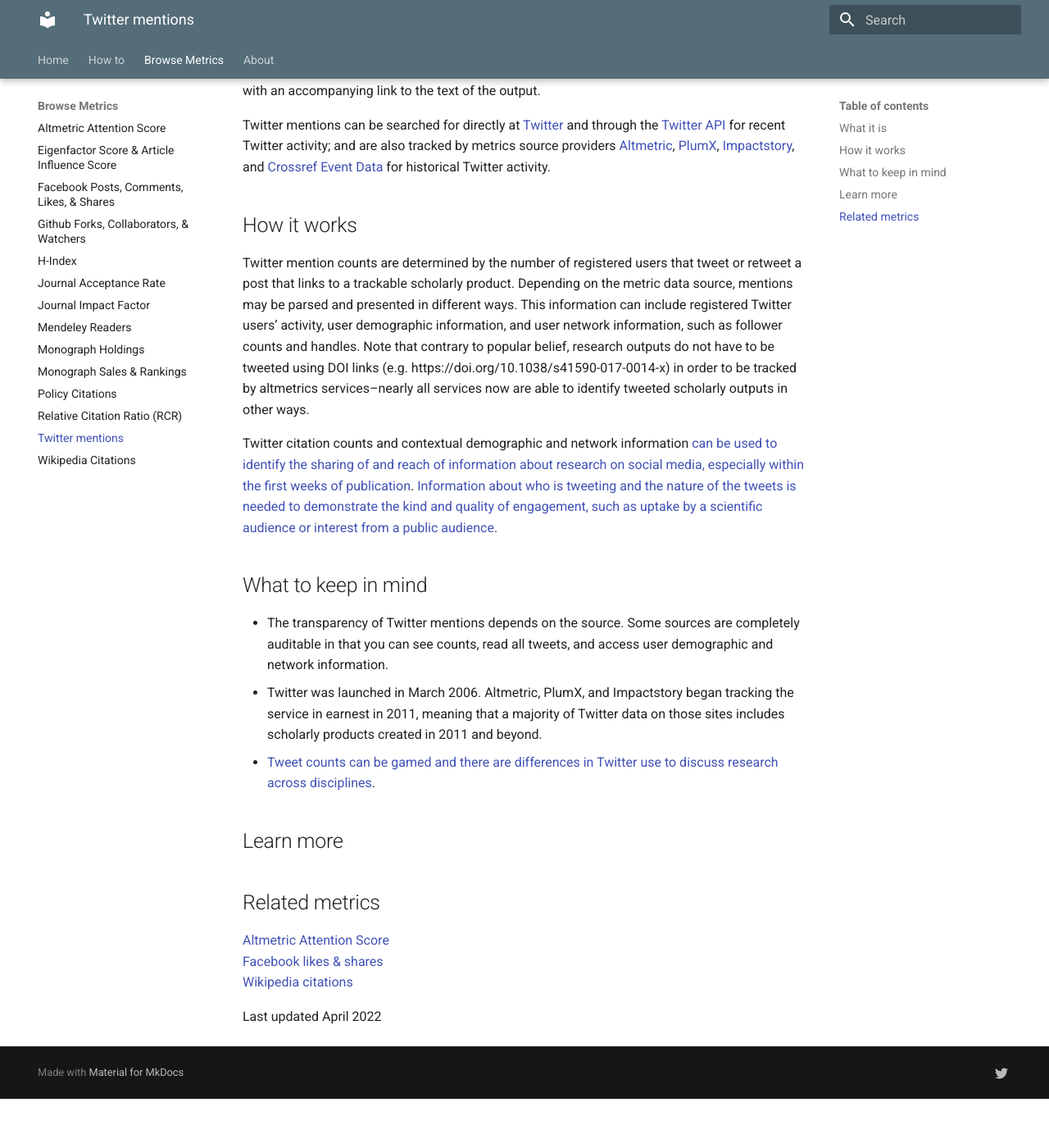
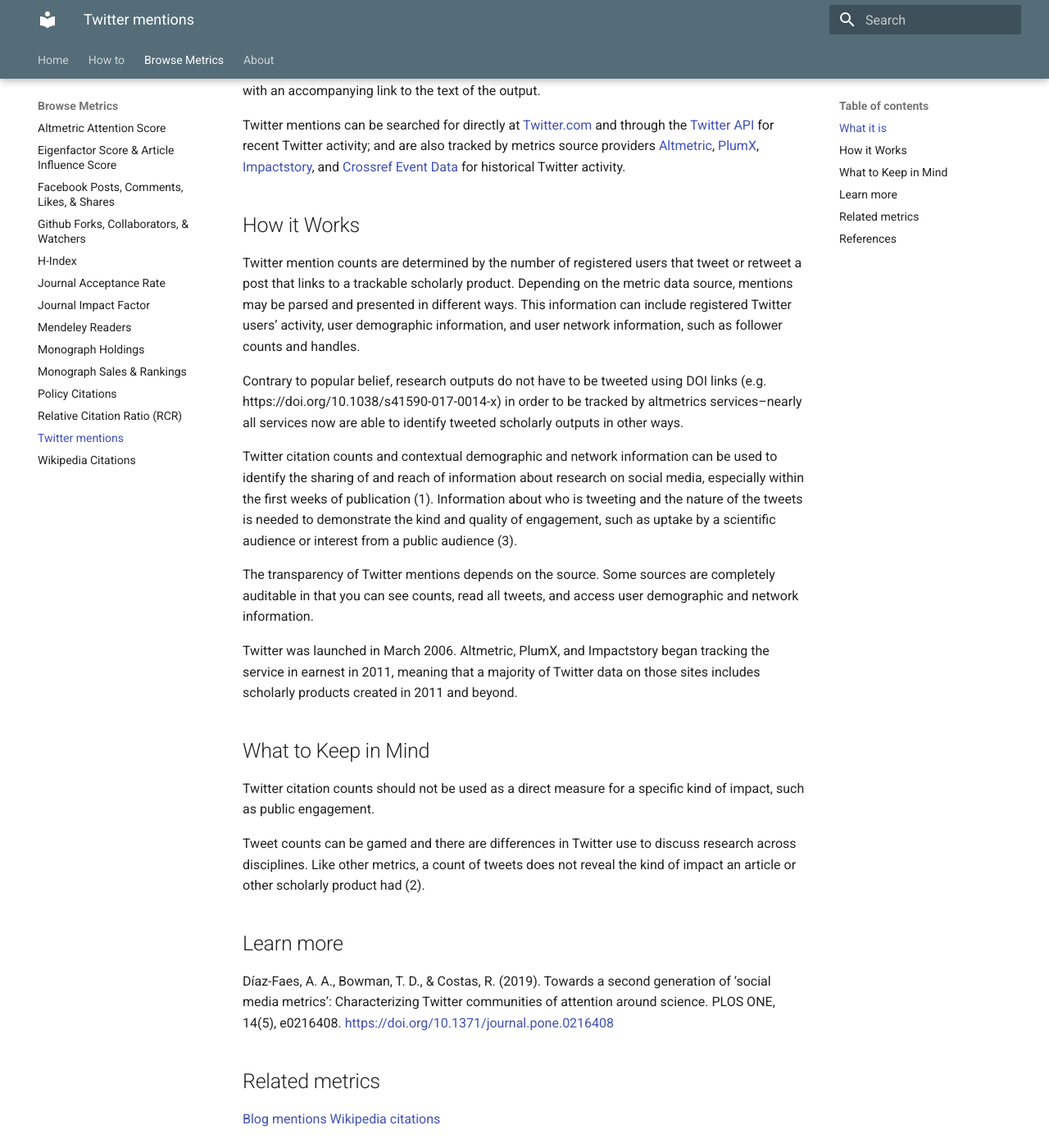
Before and after one commit to rchampieux/diy-documentation, an MkDocs documentation site: the page built from docs/twittermentions.md, in a window 1280 px wide and 1400 px high, scrolled down 206 px. Shown: the whole window at 82% size. Built offline with MkDocs 1.6.1 and Material for MkDocs 9.7.7, drawn with Linux system fonts in a browser that asks for light colours; before the commit the page ends 1546 px from its top, so only the background shows below that; some of the changed text lies outside the part shown.

Commit message:
Update twittermentions.md
added content to Learn More and Related Metrics sections

```diff
--- a/docs/twittermentions.md
+++ b/docs/twittermentions.md
@@ -1,20 +1,41 @@
 # Twitter Mentions
+
 ## What it is
+
 A mention in a twitter post or retweet can be tracked for any scholarly output shared on twitter with an accompanying link to the text of the output.
 
-Twitter mentions can be searched for directly at [Twitter](http://twitter.com/) and through the [Twitter API](http://api.twitter.com/) for recent Twitter activity; and are also tracked by metrics source providers [Altmetric](http://altmetric.com/), [PlumX](http://plumanalytics.com/), [Impactstory](http://impactstory.org/), and [Crossref Event Data](https://www.crossref.org/services/event-data/) for historical Twitter activity.
-## How it works
-Twitter mention counts are determined by the number of registered users that tweet or retweet a post that links to a trackable scholarly product. Depending on the metric data source, mentions may be parsed and presented in different ways. This information can include registered Twitter users’ activity, user demographic information, and user network information, such as follower counts and handles. Note that contrary to popular belief, research outputs do not have to be tweeted using DOI links (e.g. https://doi.org/10.1038/s41590-017-0014-x) in order to be tracked by altmetrics services–nearly all services now are able to identify tweeted scholarly outputs in other ways. <br>
+Twitter mentions can be searched for directly at [Twitter.com](http://twitter.com/) and through the [Twitter API](http://api.twitter.com/) for recent Twitter activity; and are also tracked by metrics source providers [Altmetric](http://altmetric.com/), [PlumX](http://plumanalytics.com/), [Impactstory](http://impactstory.org/), and [Crossref Event Data](https://www.crossref.org/services/event-data/) for historical Twitter activity.
 
-Twitter citation counts and contextual demographic and network information [can be used to identify the sharing of and reach of information about research on social media, especially within the first weeks of publication](http://dx.doi.org/10.1002/meet.14504701201). [Information about who is tweeting and the nature of the tweets is needed to demonstrate the kind and quality of engagement, such as uptake by a scientific audience or interest from a public audience](http://www.elprofesionaldelainformacion.com/contenidos/2015/sep/09.html). <br>
-## What to keep in mind
-- The transparency of Twitter mentions depends on the source.  Some sources are completely auditable in that you can see counts, read all tweets, and access user demographic and network information. <br>
-- Twitter was launched in March 2006. Altmetric, PlumX, and Impactstory began tracking the service in earnest in 2011, meaning that a majority of Twitter data on those sites includes scholarly products created in 2011 and beyond. <br>
-- [Tweet counts can be gamed and there are differences in Twitter use to discuss research across disciplines](http://cybermetrics.cindoc.csic.es/articles/v17i1p1.html). <br>
+
+## How it Works
+Twitter mention counts are determined by the number of registered users that tweet or retweet a post that links to a trackable scholarly product. Depending on the metric data source, mentions may be parsed and presented in different ways. This information can include registered Twitter users’ activity, user demographic information, and user network information, such as follower counts and handles.
+
+Contrary to popular belief, research outputs do not have to be tweeted using DOI links (e.g. https://doi.org/10.1038/s41590-017-0014-x) in order to be tracked by altmetrics services–nearly all services now are able to identify tweeted scholarly outputs in other ways.
+
+Twitter citation counts and contextual demographic and network information can be used to identify the sharing of and reach of information about research on social media, especially within the first weeks of publication (1). Information about who is tweeting and the nature of the tweets is needed to demonstrate the kind and quality of engagement, such as uptake by a scientific audience or interest from a public audience (3).
+
+The transparency of Twitter mentions depends on the source.  Some sources are completely auditable in that you can see counts, read all tweets, and access user demographic and network information.
+
+Twitter was launched in March 2006. Altmetric, PlumX, and Impactstory began tracking the service in earnest in 2011, meaning that a majority of Twitter data on those sites includes scholarly products created in 2011 and beyond.
+
+
+## What to Keep in Mind
+
+Twitter citation counts should not be used as a direct measure for a specific kind of impact, such as public engagement.
+
+Tweet counts can be gamed and there are differences in Twitter use to discuss research across disciplines.  Like other metrics, a count of tweets does not reveal the kind of impact an article or other scholarly product had (2).
+
+
 ## Learn more
+Díaz-Faes, A. A., Bowman, T. D., & Costas, R. (2019). Towards a second generation of ‘social media metrics’: Characterizing Twitter communities of attention around science. PLOS ONE, 14(5), e0216408. [https://doi.org/10.1371/journal.pone.0216408](https://doi.org/10.1371/journal.pone.0216408)
+
 ## Related metrics
-[Altmetric Attention Score]() <br>
-[Facebook likes & shares]() <br>
-[Wikipedia citations]() <br>
+[Blog mentions]()
+[Wikipedia citations]()
+
+## References
+Priem, J., & Costello, K. L. (2010). How and why scholars cite on Twitter. Proceedings of the American Society for Information Science and Technology, 47(1), 1-4. [http://dx.doi.org/10.1002/meet.14504701201](http://dx.doi.org/10.1002/meet.14504701201)
+Thelwall, M., Tsou, A., Weingart, S., Holmberg, K., & Haustein, S. (2013). Tweeting links to academic articles. Cybermetrics: International Journal of Scientometrics, Informetrics and Bibliometrics, (17), 1-8. Available at [http://citeseerx.ist.psu.edu/viewdoc/summary?doi=10.1.1.385.6234](http://citeseerx.ist.psu.edu/viewdoc/summary?doi=10.1.1.385.6234)
+Thelwall, M., & Kousha, K. (2015). Web indicators for research evaluation. Part 2: Social media metrics. Profesional de la Información, 24(5), 607-620. Available at [http://profesionaldelainformacion.com/contenidos/2015/sep/09.html](http://profesionaldelainformacion.com/contenidos/2015/sep/09.html)
 
 Last updated April 2022
```
